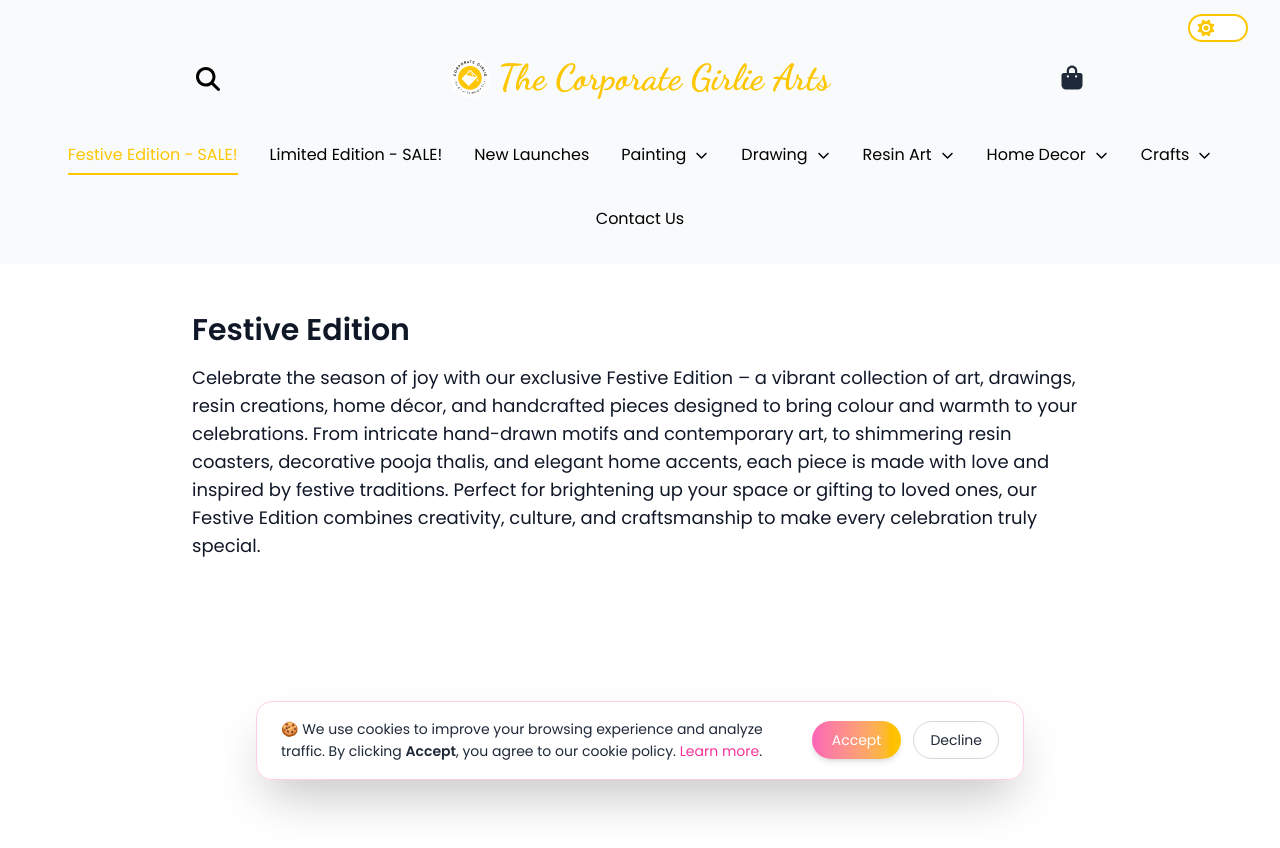
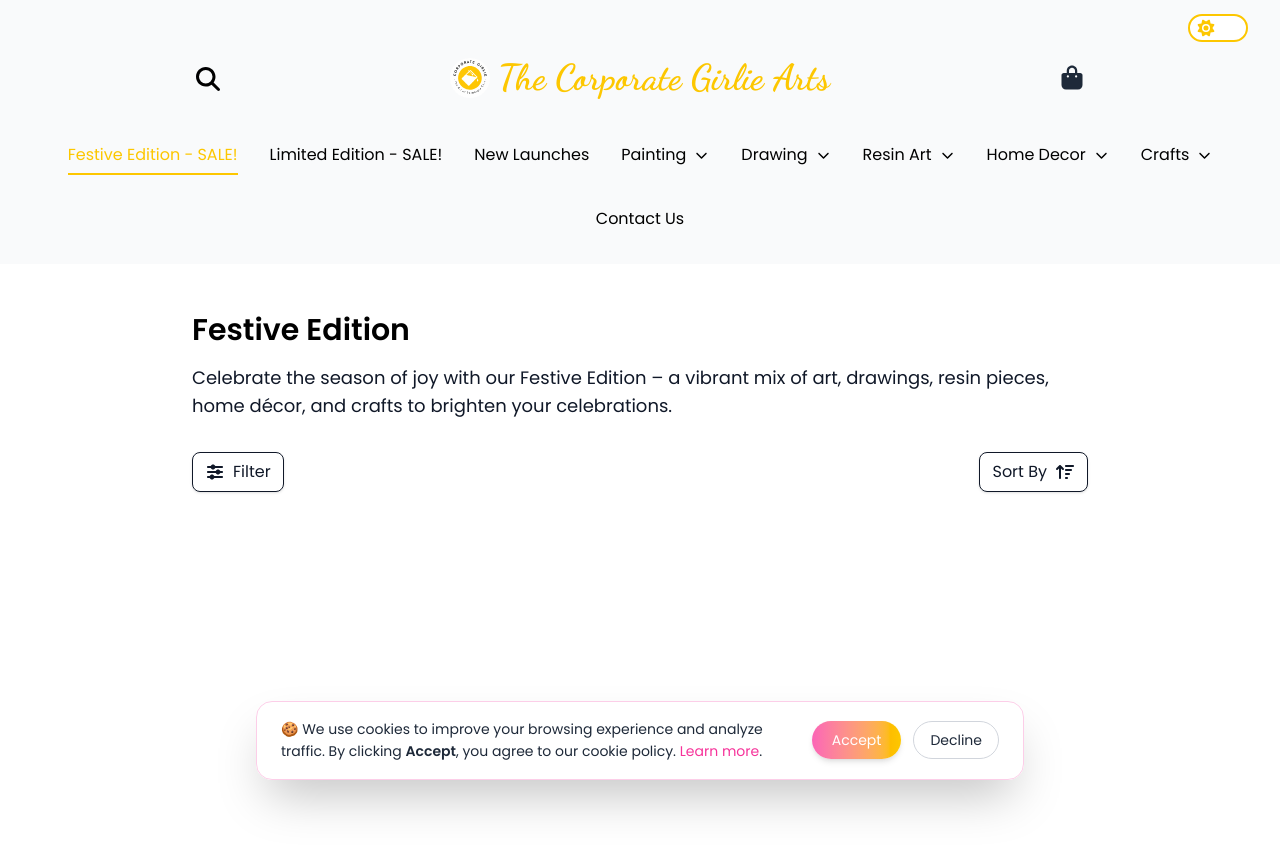
Before and after one commit to mohammedfahad6003/CorporateGirlieFrontend, a Next.js app: page /category/festive-edition in a window 1280 px wide. Shown: the top 848 px of the page. Built offline with nearby package versions, Linux system fonts and the light colour scheme.

Commit message:
updated changes for festive changes

```diff
--- a/src/app/category/festive-edition/page.tsx
+++ b/src/app/category/festive-edition/page.tsx
@@ -1,13 +1,71 @@
+"use client";
+
 import ProductsContainer from "@/components/ContainerStyles/ProductsContainer";
-import React from "react";
+import { RootState } from "@/store/store";
+import {
+  faArrowUpWideShort,
+  faSliders,
+} from "@fortawesome/free-solid-svg-icons";
+import { FontAwesomeIcon } from "@fortawesome/react-fontawesome";
+import React, { useState } from "react";
+import { useSelector } from "react-redux";
 
 const FestiveEdition = () => {
+  const [isOpen, setIsOpen] = useState(false);
+
+  const darkMode = useSelector((state: RootState) => state.theme.darkMode);
+
+  const buttonBase =
+    "flex items-center justify-center h-10 px-3 rounded-lg cursor-pointer transition text-sm sm:text-base";
+
+  const lightButton =
+    "border text-gray-900 hover:bg-gray-100 shadow-sm hover:shadow-gray-200";
+
+  const darkButton =
+    "border border-yellow-400 text-white shadow-sm hover:shadow-yellow-400/100";
+
   return (
-    <ProductsContainer>
-      <h1 className="sm:text-3xl text-2xl font-bold mb-4">Festive Edition</h1>
+    <>
+      <ProductsContainer>
+        <h1
+          className={`sm:text-3xl text-xl font-bold mb-4 ${
+            darkMode ? "text-yellow-400" : "text-black"
+          }`}
+        >
+          Festive Edition
+        </h1>
 
-      <p className="sm:text-lg text-base mt-3 sm:mt-4">{`Celebrate the season of joy with our exclusive Festive Edition – a vibrant collection of art, drawings, resin creations, home décor, and handcrafted pieces designed to bring colour and warmth to your celebrations. From intricate hand-drawn motifs and contemporary art, to shimmering resin coasters, decorative pooja thalis, and elegant home accents, each piece is made with love and inspired by festive traditions. Perfect for brightening up your space or gifting to loved ones, our Festive Edition combines creativity, culture, and craftsmanship to make every celebration truly special.`}</p>
-    </ProductsContainer>
+        <p className="sm:text-lg text-sm mt-3 sm:mt-4">
+          {`Celebrate the season of joy with our Festive Edition – a vibrant mix of art, drawings, resin pieces, home décor, and crafts to brighten your celebrations.`}
+        </p>
+
+        {/* FilterSection */}
+        <div className="flex justify-between items-center my-4 gap-3">
+          {/* Filter Button */}
+          <button
+            onClick={() => setIsOpen(true)}
+            className={`${buttonBase} ${
+              darkMode ? darkButton : lightButton
+            } gap-2`}
+          >
+            <FontAwesomeIcon icon={faSliders} className="w-4 h-4" />
+            <span>Filter</span>
+          </button>
+
+          {/* Sort Button */}
+          <button
+            onClick={() => setIsOpen(true)}
+            className={`${buttonBase} ${
+              darkMode ? darkButton : lightButton
+            } gap-2`}
+          >
+            <span>Sort By</span>
+            <FontAwesomeIcon icon={faArrowUpWideShort} className="w-3 h-3" />
+          </button>
+        </div>
+      </ProductsContainer>
+      {isOpen && <>Hello World</>}
+    </>
   );
 };
 
```
